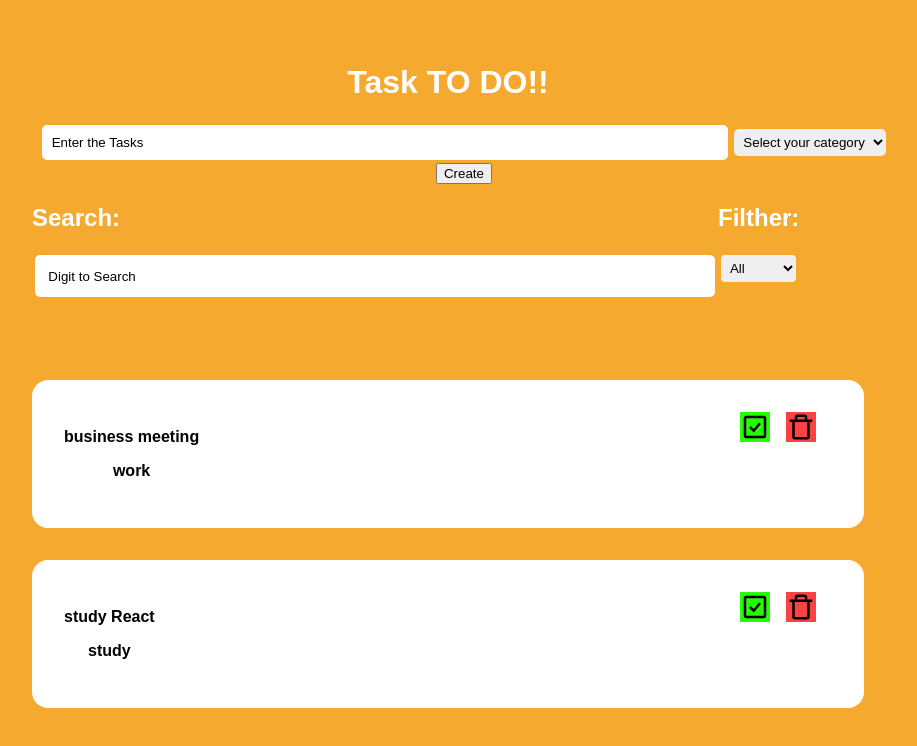
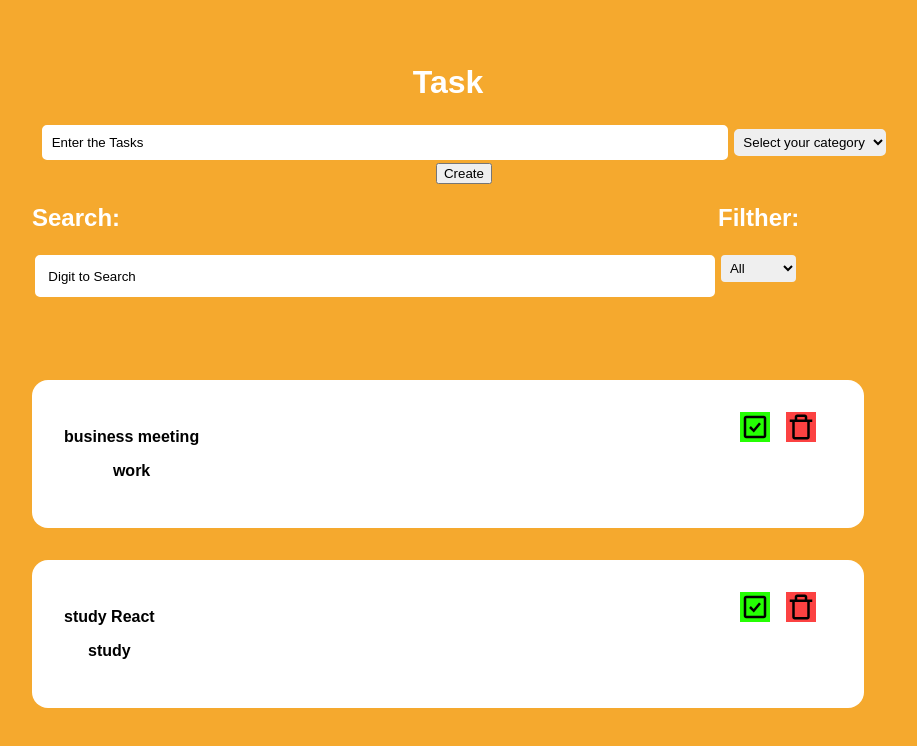
Before and after one commit to Israel-w-costa/APP-React-Task, a React (Create React App) app: page / in a window 1280 px wide. Shown: the top 746 px of the page, without its empty margins (192-1109 px from the left). Built offline with nearby package versions, Linux system fonts and the light colour scheme.

Commit message:
change the example

```diff
--- a/src/Components/Title/index.js
+++ b/src/Components/Title/index.js
@@ -3,7 +3,7 @@ import "./Title.css"
 function Title() {
     return (
       <div>
-        <h1 className="Title">Task TO DO!!</h1>
+        <h1 className="Title">Task</h1>
       </div>
     )
   }
```
